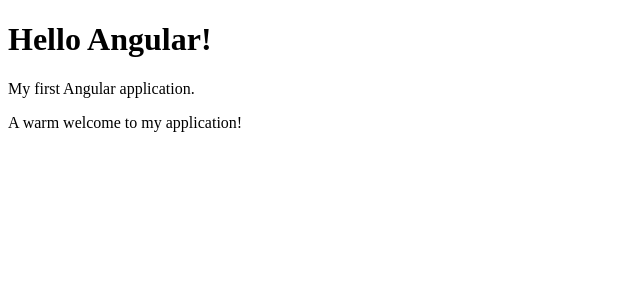
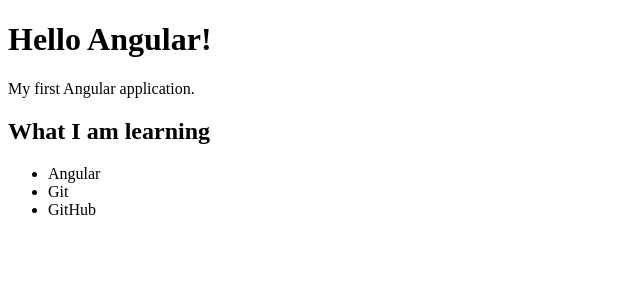
Before and after one commit to PAWAN-KUMAR-BHAVANASI/hello-angular, an Angular app: page / in a window 1280 px wide. Shown: the top 300 px of the page, without its empty margins (0-640 px from the left). Built offline with nearby package versions, Linux system fonts and the light colour scheme.

Commit message:
Add Angular learning details

```diff
--- a/src/app/app.html
+++ b/src/app/app.html
@@ -1,5 +1,13 @@
 <div class="container">
   <h1>Hello Angular!</h1>
+
   <p>My first Angular application.</p>
-  <p>A warm welcome to my application!</p>
+
+  <h2>What I am learning</h2>
+
+  <ul>
+    <li>Angular</li>
+    <li>Git</li>
+    <li>GitHub</li>
+  </ul>
 </div>
```
